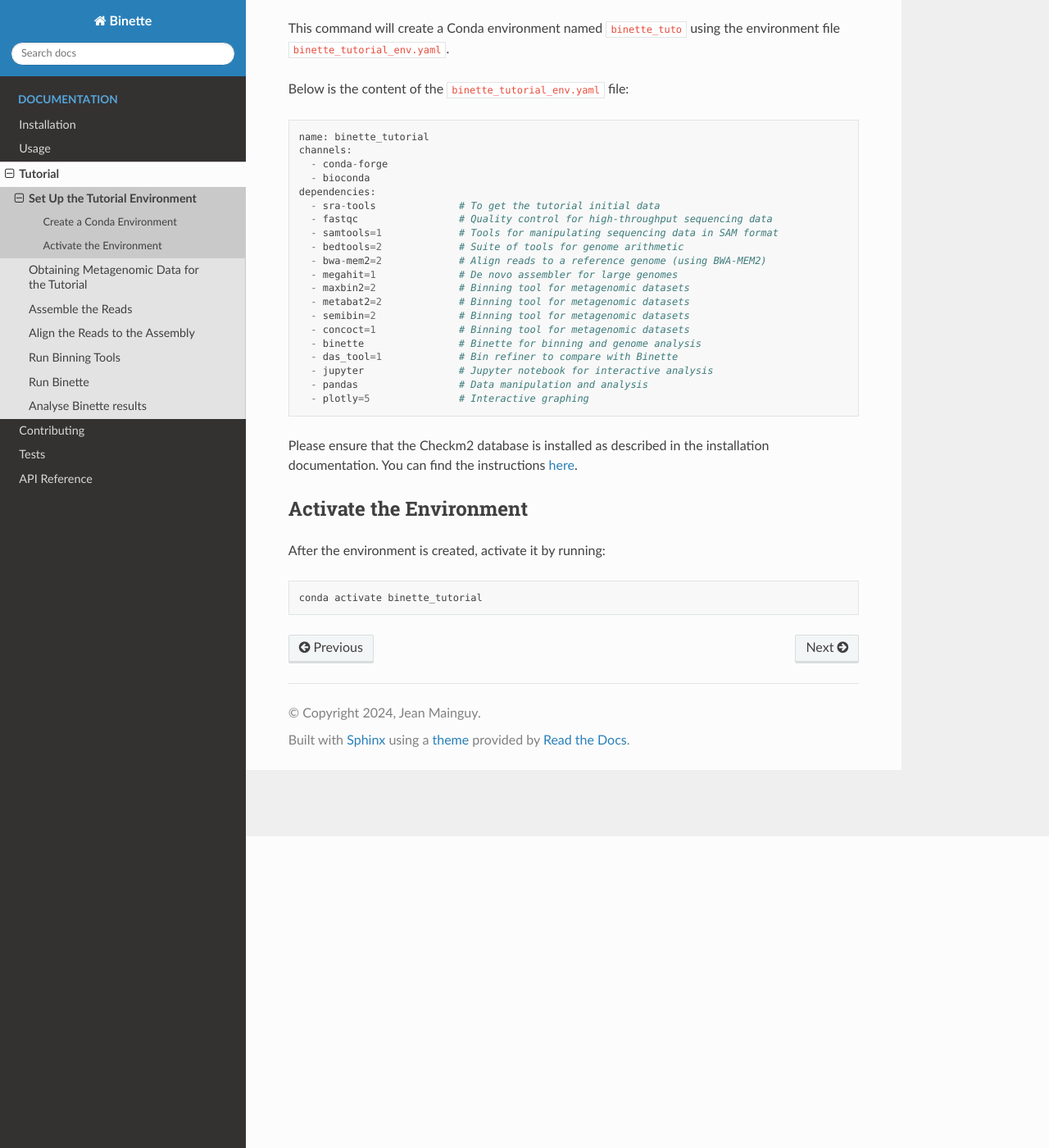
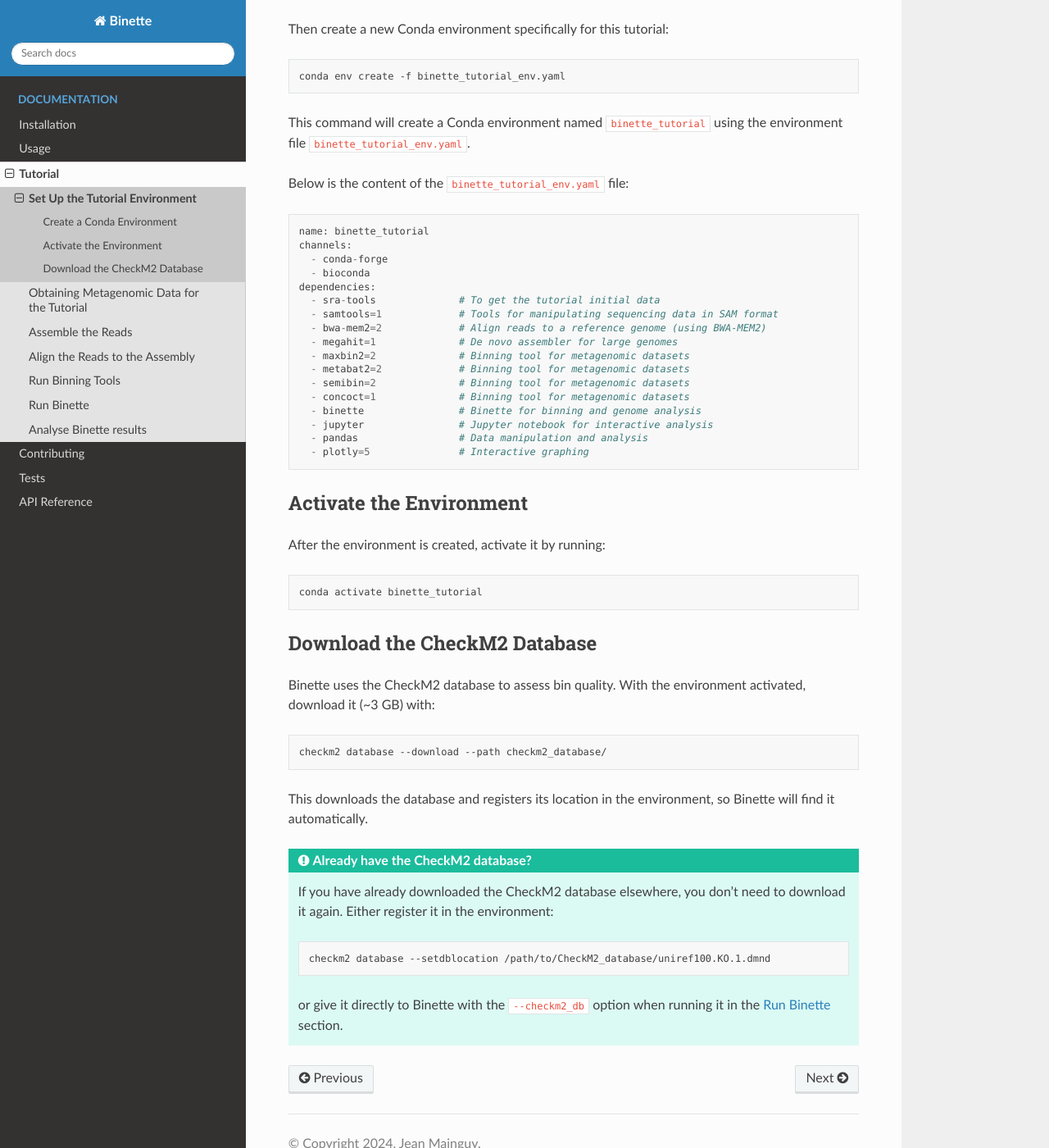
Before and after one commit to genotoul-bioinfo/Binette, a Sphinx documentation site: the page built from docs/tutorial/set_environment.md, in a window 1280 px wide and 1400 px high, scrolled down 380 px. Shown: the whole window at 82% size. Built offline with Sphinx 7.4.7 and the Read the Docs theme 3.1.0, drawn with Linux system fonts in a browser that asks for light colours; some of the changed text lies outside the part shown.

Commit message:
fix and improve tutorial

````diff
--- a/docs/tutorial/binette_tutorial_env.yaml
+++ b/docs/tutorial/binette_tutorial_env.yaml
@@ -4,9 +4,7 @@ channels:
   - bioconda
 dependencies:
   - sra-tools              # To get the tutorial initial data
-  - fastqc                 # Quality control for high-throughput sequencing data
   - samtools=1             # Tools for manipulating sequencing data in SAM format
-  - bedtools=2             # Suite of tools for genome arithmetic
   - bwa-mem2=2             # Align reads to a reference genome (using BWA-MEM2)
   - megahit=1              # De novo assembler for large genomes
   - maxbin2=2              # Binning tool for metagenomic datasets
@@ -14,7 +12,6 @@ dependencies:
   - semibin=2              # Binning tool for metagenomic datasets
   - concoct=1              # Binning tool for metagenomic datasets
   - binette                # Binette for binning and genome analysis
-  - das_tool=1             # Bin refiner to compare with Binette
   - jupyter                # Jupyter notebook for interactive analysis
   - pandas                 # Data manipulation and analysis
   - plotly=5               # Interactive graphing
--- a/docs/tutorial/set_environment.md
+++ b/docs/tutorial/set_environment.md
@@ -4,22 +4,25 @@ To get started, we'll download the necessary tools and set them up in a dedicate
 
 ### Create a Conda Environment
 
-First, let's create a new Conda environment specifically for this tutorial:
+First, download the environment file `binette_tutorial_env.yaml`:
 
 ```{code-block} bash
-conda env create -f binette_tutorial_env.yaml -n binette_tutorial
+wget https://raw.githubusercontent.com/genotoul-bioinfo/Binette/main/docs/tutorial/binette_tutorial_env.yaml
 ```
 
-This command will create a Conda environment named `binette_tuto` using the environment file `binette_tutorial_env.yaml`.
+Then create a new Conda environment specifically for this tutorial:
+
+```{code-block} bash
+conda env create -f binette_tutorial_env.yaml
+```
+
+This command will create a Conda environment named `binette_tutorial` using the environment file `binette_tutorial_env.yaml`.
 
 Below is the content of the `binette_tutorial_env.yaml` file:
 
 ```{include} binette_tutorial_env.yaml
 :code: yaml
 ```
-
-Please ensure that the Checkm2 database is installed as described in the installation documentation. You can find the instructions [here](../installation.md#downloading-the-checkm2-database).
-
 
 ### Activate the Environment
 
@@ -28,3 +31,25 @@ After the environment is created, activate it by running:
 ```{code-block} bash
 conda activate binette_tutorial
 ```
+
+### Download the CheckM2 Database
+
+Binette uses the CheckM2 database to assess bin quality. With the environment activated, download it (~3 GB) with:
+
+```{code-block} bash
+checkm2 database --download --path checkm2_database/
+```
+
+This downloads the database and registers its location in the environment, so Binette will find it automatically.
+
+:::{admonition} Already have the CheckM2 database?
+:class: tip
+
+If you have already downloaded the CheckM2 database elsewhere, you don't need to download it again. Either register it in the environment:
+
+```{code-block} bash
+checkm2 database --setdblocation /path/to/CheckM2_database/uniref100.KO.1.dmnd
+```
+
+or give it directly to Binette with the `--checkm2_db` option when running it in the [Run Binette](./binette.md) section.
+:::
````
Also changed, not shown: docs/tutorial/binette.md (+16 -4 lines), docs/tutorial/binning.md (+5 -1 lines), docs/tutorial/get_dataset.md (+4 -10 lines), docs/tutorial/tutorial_main.md (+7 -0 lines), 10 other files.
